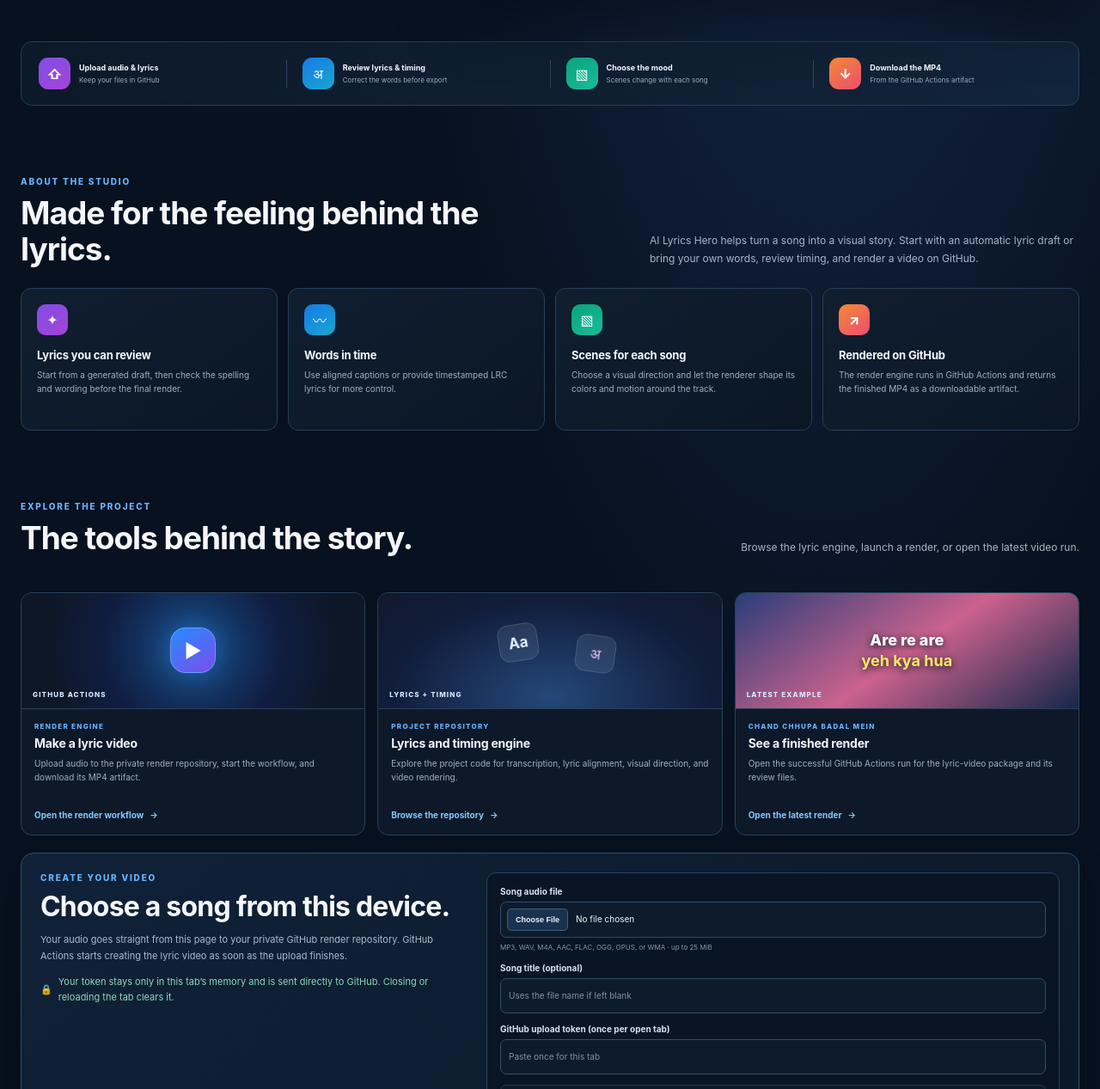
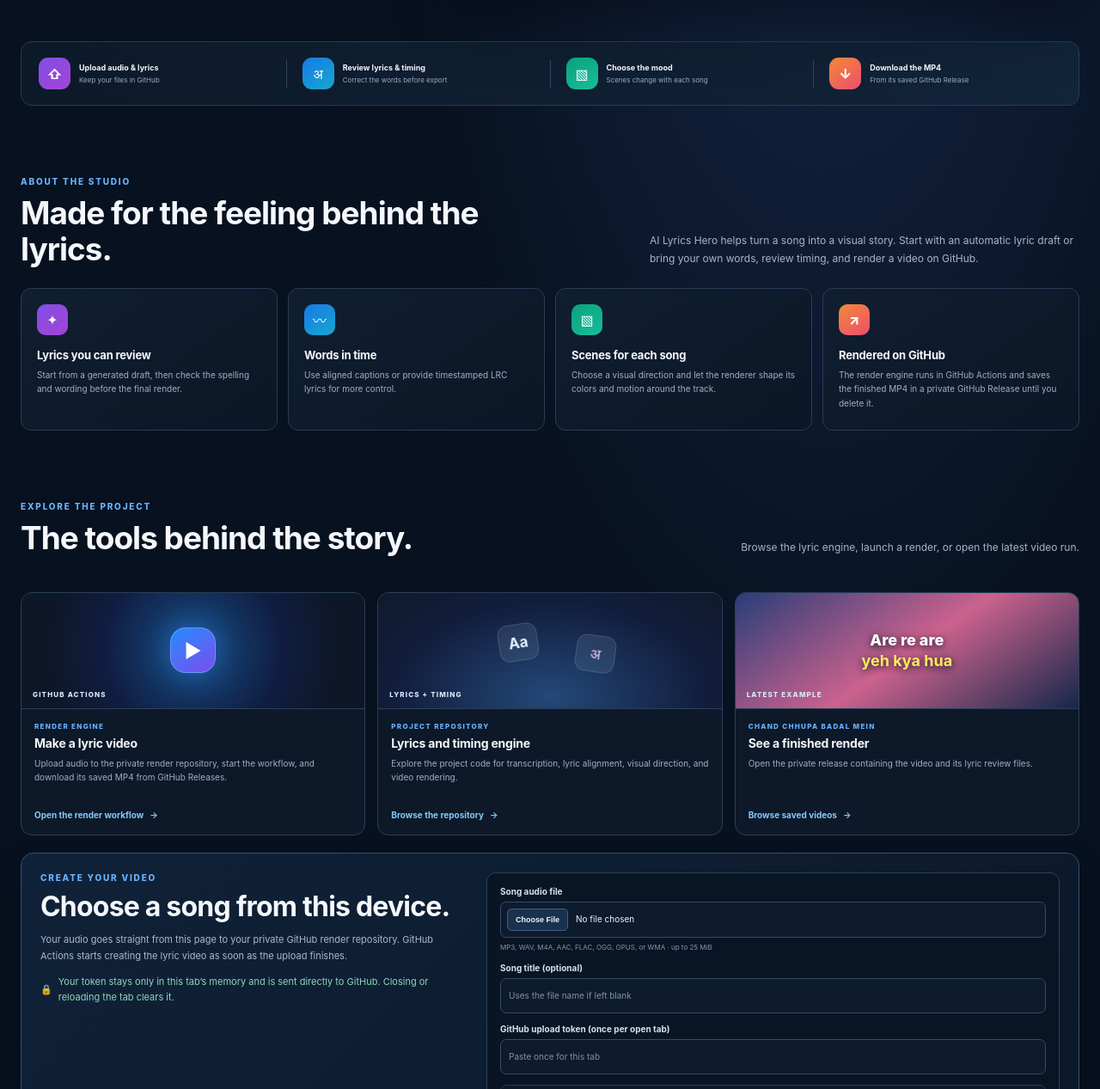
Before and after one commit to nanesh7912-stack/lyrics-agent, a plain HTML site: page index.html in a window 1280 px wide. Shown: the part 613-1880 px from the top of the page at 86% size. Drawn offline with Linux system fonts and the light colour scheme.

Commit message:
Link to permanently saved lyric videos

```diff
--- a/index.html
+++ b/index.html
@@ -75,17 +75,17 @@
     </div><div class="studio-foot"><span><i></i> Lyrics ready for review</span><span>Portrait · 1080 × 1920</span></div>
   </div>
 </section>
-<section class="workflow-band section-wrap" aria-label="How to make a video"><div><span class="workflow-icon purple" aria-hidden="true">⇧</span><span><strong>Upload audio & lyrics</strong><small>Keep your files in GitHub</small></span></div><span class="workflow-divider" aria-hidden="true"></span><div><span class="workflow-icon blue" aria-hidden="true">अ</span><span><strong>Review lyrics & timing</strong><small>Correct the words before export</small></span></div><span class="workflow-divider" aria-hidden="true"></span><div><span class="workflow-icon green" aria-hidden="true">▧</span><span><strong>Choose the mood</strong><small>Scenes change with each song</small></span></div><span class="workflow-divider" aria-hidden="true"></span><div><span class="workflow-icon coral" aria-hidden="true">↓</span><span><strong>Download the MP4</strong><small>From the GitHub Actions artifact</small></span></div></section>
+<section class="workflow-band section-wrap" aria-label="How to make a video"><div><span class="workflow-icon purple" aria-hidden="true">⇧</span><span><strong>Upload audio & lyrics</strong><small>Keep your files in GitHub</small></span></div><span class="workflow-divider" aria-hidden="true"></span><div><span class="workflow-icon blue" aria-hidden="true">अ</span><span><strong>Review lyrics & timing</strong><small>Correct the words before export</small></span></div><span class="workflow-divider" aria-hidden="true"></span><div><span class="workflow-icon green" aria-hidden="true">▧</span><span><strong>Choose the mood</strong><small>Scenes change with each song</small></span></div><span class="workflow-divider" aria-hidden="true"></span><div><span class="workflow-icon coral" aria-hidden="true">↓</span><span><strong>Download the MP4</strong><small>From its saved GitHub Release</small></span></div></section>
 <section class="about-section section-wrap section-block" id="about" aria-labelledby="about-title"><div class="section-heading"><div><p class="eyebrow">ABOUT THE STUDIO</p><h2 id="about-title">Made for the feeling behind the lyrics.</h2></div><p>AI Lyrics Hero helps turn a song into a visual story. Start with an automatic lyric draft or bring your own words, review timing, and render a video on GitHub.</p></div><div class="feature-grid">
   <article class="feature-card searchable-item" data-search="automatic lyrics transcription review words spelling"><span class="feature-icon purple" aria-hidden="true">✦</span><h3>Lyrics you can review</h3><p>Start from a generated draft, then check the spelling and wording before the final render.</p></article>
   <article class="feature-card searchable-item" data-search="timing captions hindi lrc word alignment"><span class="feature-icon blue" aria-hidden="true">〰</span><h3>Words in time</h3><p>Use aligned captions or provide timestamped LRC lyrics for more control.</p></article>
   <article class="feature-card searchable-item" data-search="background scenes visuals song mood animated"><span class="feature-icon green" aria-hidden="true">▧</span><h3>Scenes for each song</h3><p>Choose a visual direction and let the renderer shape its colors and motion around the track.</p></article>
-  <article class="feature-card searchable-item" data-search="github actions private render cloud mp4 video"><span class="feature-icon coral" aria-hidden="true">↗</span><h3>Rendered on GitHub</h3><p>The render engine runs in GitHub Actions and returns the finished MP4 as a downloadable artifact.</p></article>
+  <article class="feature-card searchable-item" data-search="github actions private render cloud mp4 video"><span class="feature-icon coral" aria-hidden="true">↗</span><h3>Rendered on GitHub</h3><p>The render engine runs in GitHub Actions and saves the finished MP4 in a private GitHub Release until you delete it.</p></article>
 </div></section>
 <section class="projects-section section-wrap section-block" id="projects" aria-labelledby="projects-title"><div class="section-heading section-heading-projects"><div><p class="eyebrow">EXPLORE THE PROJECT</p><h2 id="projects-title">The tools behind the story.</h2></div><p>Browse the lyric engine, launch a render, or open the latest video run.</p></div><p class="search-feedback" id="search-feedback" aria-live="polite"></p><div class="project-grid">
-  <article class="project-card searchable-item" data-search="github actions render engine video render workflow private"><div class="project-art art-engine"><span class="project-symbol" aria-hidden="true">▶</span><span class="project-label">GITHUB ACTIONS</span></div><div class="project-body"><p class="project-kicker">RENDER ENGINE</p><h3>Make a lyric video</h3><p>Upload audio to the private render repository, start the workflow, and download its MP4 artifact.</p><a class="text-link" href="https://github.com/nanesh7912-stack/lyrics-agent-renders/actions/workflows/render-video.yml" target="_blank" rel="noopener">Open the render workflow <span aria-hidden="true">→</span></a></div></article>
+  <article class="project-card searchable-item" data-search="github actions render engine video render workflow private"><div class="project-art art-engine"><span class="project-symbol" aria-hidden="true">▶</span><span class="project-label">GITHUB ACTIONS</span></div><div class="project-body"><p class="project-kicker">RENDER ENGINE</p><h3>Make a lyric video</h3><p>Upload audio to the private render repository, start the workflow, and download its saved MP4 from GitHub Releases.</p><a class="text-link" href="https://github.com/nanesh7912-stack/lyrics-agent-renders/actions/workflows/render-video.yml" target="_blank" rel="noopener">Open the render workflow <span aria-hidden="true">→</span></a></div></article>
   <article class="project-card searchable-item" data-search="lyrics timing engine code repository open source python transcription hindi"><div class="project-art art-lyrics"><span class="floating-note note-one">Aa</span><span class="floating-note note-two">अ</span><span class="project-label">LYRICS + TIMING</span></div><div class="project-body"><p class="project-kicker">PROJECT REPOSITORY</p><h3>Lyrics and timing engine</h3><p>Explore the project code for transcription, lyric alignment, visual direction, and video rendering.</p><a class="text-link" href="https://github.com/nanesh7912-stack/lyrics-agent/tree/main/ai_lyrics_hero" target="_blank" rel="noopener">Browse the repository <span aria-hidden="true">→</span></a></div></article>
-  <article class="project-card searchable-item" data-search="chand chhupa badal mein latest example video run artifact"><div class="project-art art-example"><span class="example-lyric">Are re are<br><b>yeh kya hua</b></span><span class="project-label">LATEST EXAMPLE</span></div><div class="project-body"><p class="project-kicker">CHAND CHHUPA BADAL MEIN</p><h3>See a finished render</h3><p>Open the successful GitHub Actions run for the lyric-video package and its review files.</p><a class="text-link" href="https://github.com/nanesh7912-stack/lyrics-agent-renders/actions/runs/40935482780" target="_blank" rel="noopener">Open the latest render <span aria-hidden="true">→</span></a></div></article>
+  <article class="project-card searchable-item" data-search="chand chhupa badal mein latest example video private release"><div class="project-art art-example"><span class="example-lyric">Are re are<br><b>yeh kya hua</b></span><span class="project-label">LATEST EXAMPLE</span></div><div class="project-body"><p class="project-kicker">CHAND CHHUPA BADAL MEIN</p><h3>See a finished render</h3><p>Open the private release containing the video and its lyric review files.</p><a class="text-link" href="https://github.com/nanesh7912-stack/lyrics-agent-renders/releases" target="_blank" rel="noopener">Browse saved videos <span aria-hidden="true">→</span></a></div></article>
 </div><div class="device-upload" id="upload" aria-labelledby="upload-title">
   <div class="upload-intro"><p class="eyebrow">CREATE YOUR VIDEO</p><h2 id="upload-title">Choose a song from this device.</h2><p>Your audio goes straight from this page to your private GitHub render repository. GitHub Actions starts creating the lyric video as soon as the upload finishes.</p><p class="upload-privacy"><span aria-hidden="true">🔒</span> Your token stays only in this tab’s memory and is sent directly to GitHub. Closing or reloading the tab clears it.</p></div>
   <form class="upload-form" id="direct-upload-form">
@@ -100,7 +100,7 @@
 </div><div class="workflow-callout"><div><span class="callout-icon" aria-hidden="true">⌁</span><span><strong>Your render is handled by GitHub</strong><small>Each uploaded song starts a private GitHub Actions run. Open the workflow page to see progress and download the finished video.</small></span></div><div class="callout-actions"><a class="button button-secondary" href="#upload">Choose another song</a><a class="button button-primary" href="https://github.com/nanesh7912-stack/lyrics-agent-renders/actions/workflows/render-video.yml" target="_blank" rel="noopener">View render runs</a></div></div>
 <section class="contact-section section-wrap section-block" id="contact" aria-labelledby="contact-title"><div class="section-heading contact-heading"><div><p class="eyebrow">GET IN TOUCH</p><h2 id="contact-title">Have a question or an idea?</h2><p>Send a note about the project, lyric timing, or visual styles.</p></div><a class="social-link" href="https://github.com/nanesh7912-stack/lyrics-agent" target="_blank" rel="noopener" aria-label="AI Lyrics Hero on GitHub"><span aria-hidden="true">◉</span> View the GitHub project</a></div>
 <form class="contact-form" id="contact-form"><div class="contact-fields"><label><span>Your name</span><input name="name" type="text" autocomplete="name" maxlength="100" required placeholder="Name"></label><label><span>Your email</span><input name="email" type="email" autocomplete="email" maxlength="200" required placeholder="you@example.com"></label></div><label><span>Message</span><textarea name="message" rows="5" maxlength="5000" required placeholder="Tell us what you have in mind..."></textarea></label><div class="form-actions"><button class="button button-primary" type="submit">Write an email <span aria-hidden="true">↗</span></button><span>Opens your email app with your message ready.</span></div></form></section>
-<section class="legal-section section-wrap" aria-label="Privacy and terms"><article id="privacy"><h2>Privacy</h2><p>When you upload, this page sends audio directly from your device to the private lyrics-agent-renders GitHub repository. The page keeps your GitHub token in memory for this open tab and sends it only to GitHub for uploads; it clears the token when you close or reload the tab. No separate upload service is used. The email button opens your email app.</p></article><article id="terms"><h2>Terms</h2><p>Only upload songs you have permission to use. GitHub Actions stores each render as an artifact with GitHub’s artifact retention rules.</p></article></section>
+<section class="legal-section section-wrap" aria-label="Privacy and terms"><article id="privacy"><h2>Privacy</h2><p>When you upload, this page sends audio directly from your device to the private lyrics-agent-renders GitHub repository. The page keeps your GitHub token in memory for this open tab and sends it only to GitHub for uploads; it clears the token when you close or reload the tab. No separate upload service is used. The email button opens your email app.</p></article><article id="terms"><h2>Terms</h2><p>Only upload songs you have permission to use. Each finished video and its review files are kept in a private GitHub Release until you delete the release or repository. The temporary Actions artifact expires automatically.</p></article></section>
 </main>
 <footer class="site-footer"><div class="footer-inner"><a class="footer-brand" href="#home"><span class="brand-mark" aria-hidden="true"><span></span></span><span><strong>AI Lyrics Hero</strong><small>Every song has a story.</small></span></a><span class="copyright">© <span id="year">2026</span> AI Lyrics Hero</span><nav aria-label="Footer links"><a href="#about">About</a><a href="#projects">Projects</a><a href="#privacy">Privacy</a><a href="#terms">Terms</a><a href="#contact">Contact</a></nav></div></footer>
 <script>
```
